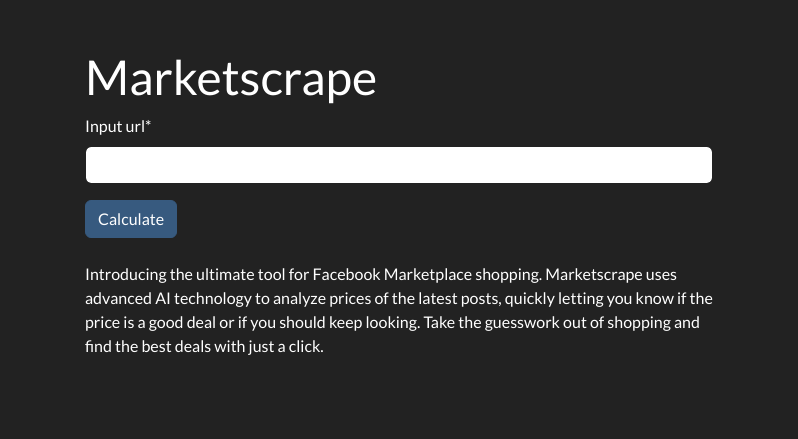
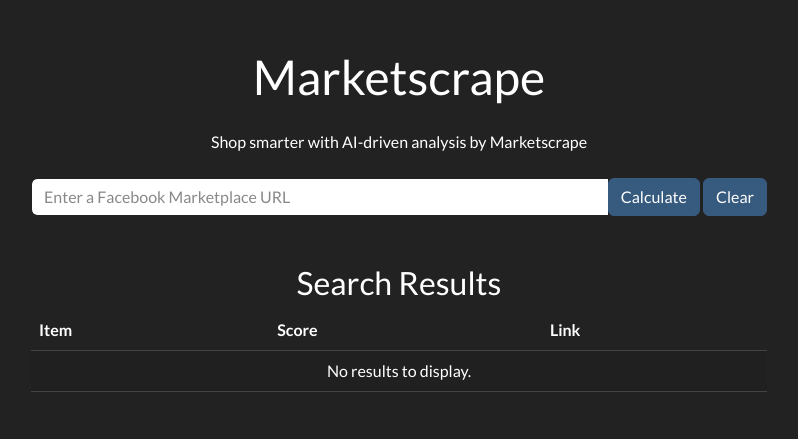
Before and after one commit to Marketscrape/marketscrape, a Django app: page / in a window 1280 px wide. Shown: the top 439 px of the page, without its empty margins (241-1039 px from the left). Run offline with Django 4.2, Linux system fonts and the light colour scheme; some libraries are stand-ins or nearby versions.

Commit message:
💄 Improved main page

```diff
--- a/marketscrape/scraper/forms.py
+++ b/marketscrape/scraper/forms.py
@@ -1,4 +1,7 @@
 from django import forms
 
 class MarketForm(forms.Form):
-    input_url = forms.URLField()
+    url = forms.URLField(label=False, widget=forms.TextInput(attrs={
+        'class': 'form-control',
+        'placeholder': 'Enter a Facebook Marketplace URL',
+    }))
--- a/marketscrape/scraper/templates/scraper/index.html
+++ b/marketscrape/scraper/templates/scraper/index.html
@@ -2,16 +2,50 @@
 {% load crispy_forms_tags %}
 
 {% block content %}
-	<div class="row mt-5">
-		<div class="col-12 col-md-6 mx-md-auto">
-			<h1>Marketscrape</h1>
+    <div class="container-lg mt-5">
+        <h1 class="text-center mb-4">Marketscrape</h1>
+        <p class="text-center mb-4">Shop smarter with AI-driven analysis by Marketscrape</p>
+        <div class="row">
+            <div class="col-md-8 mx-auto">
                 <form method="POST">
                     {% csrf_token %}
-                {{ form|crispy }}
+                    <div class="input-group">
+                        {{ form }}
+                        <div class="input-group-append">
                             <button class="btn btn-primary" type="submit">Calculate</button>
-				<!--<input type="button" value="Reset" id="resetBtn" onClick="this.form.reset()" />-->
+                            <button class="btn btn-primary" type="button" value="Reset" id="resetBtn" onClick="this.form.reset()">Clear</button>
+                        </div>
+                    </div>
                 </form>
-			<p> <br> Introducing the ultimate tool for Facebook Marketplace shopping. Marketscrape uses advanced AI technology to analyze prices of the latest posts, quickly letting you know if the price is a good deal or if you should keep looking. Take the guesswork out of shopping and find the best deals with just a click.</p>
+                <div class="mt-5">
+                    <h3 class="text-center">Search Results</h3>
+                    <table class="table table-striped mx-auto">
+                        <thead>
+                            <tr>
+                                <th>Item</th>
+                                <th>Score</th>
+                                <th>Link</th>
+                            </tr>
+                        </thead>
+                        <tbody>
+                            {% for result in results %}
+                                <tr>
+                                    <td>{{ result.item }}</td>
+                                    <td>{{ result.price }}</td>
+                                    <td><a href="{{ result.link }}" target="_blank">{{ result.link }}</a></td>
+                                </tr>
+                            {% empty %}
+                                <tr>
+                                    <td colspan="3" class="text-center">No results to display.</td>
+                                </tr>
+                            {% endfor %}
+                        </tbody>
+                    </table>
+                </div>
+                <div class="text-center mt-5">
+                    <a href="https://github.com/alexwholland" target="_blank"><i class="fab fa-github fa-3x"></i></a>
+                </div>
+            </div>
         </div>
     </div>
 {% endblock content %}
--- a/marketscrape/scraper/views.py
+++ b/marketscrape/scraper/views.py
@@ -24,20 +24,20 @@ class Index(View):
         form = MarketForm(request.POST)
 
         if form.is_valid():
-            input_url = form.cleaned_data['input_url']
+            url = form.cleaned_data['url']
 
         # Shorten the URL listing to the title of the listing
-        shortened_url = re.search(r".*[0-9]", input_url).group(0)
+        shortened_url = re.search(r".*[0-9]", url).group(0)
         # Use the shortened URL and convert it to mobile, to get the price of the listing
         mobile_url = shortened_url.replace("www", "m")
         # Find the ID of the product
-        market_id = (re.search(r"\/item\/([0-9]*)", input_url)).group(1)
+        market_id = (re.search(r"\/item\/([0-9]*)", url)).group(1)
 
         # Get the sentiment rating of the listing
-        sentiment_rating = self.sentiment_analysis(self.get_listing_description(self.create_soup(input_url, headers=None)))
+        sentiment_rating = self.sentiment_analysis(self.get_listing_description(self.create_soup(url, headers=None)))
 
         # Get the title of the listing
-        title = self.get_listing_title(self.create_soup(input_url, headers=None))
+        title = self.get_listing_title(self.create_soup(url, headers=None))
 
          # Get the minimum, maximum, and median prices of the viable products found on Google Shopping
         list_price = self.get_listing_price(self.create_soup(mobile_url, headers=None))
```
Lines whose indentation alone changed are shown as unchanged.
